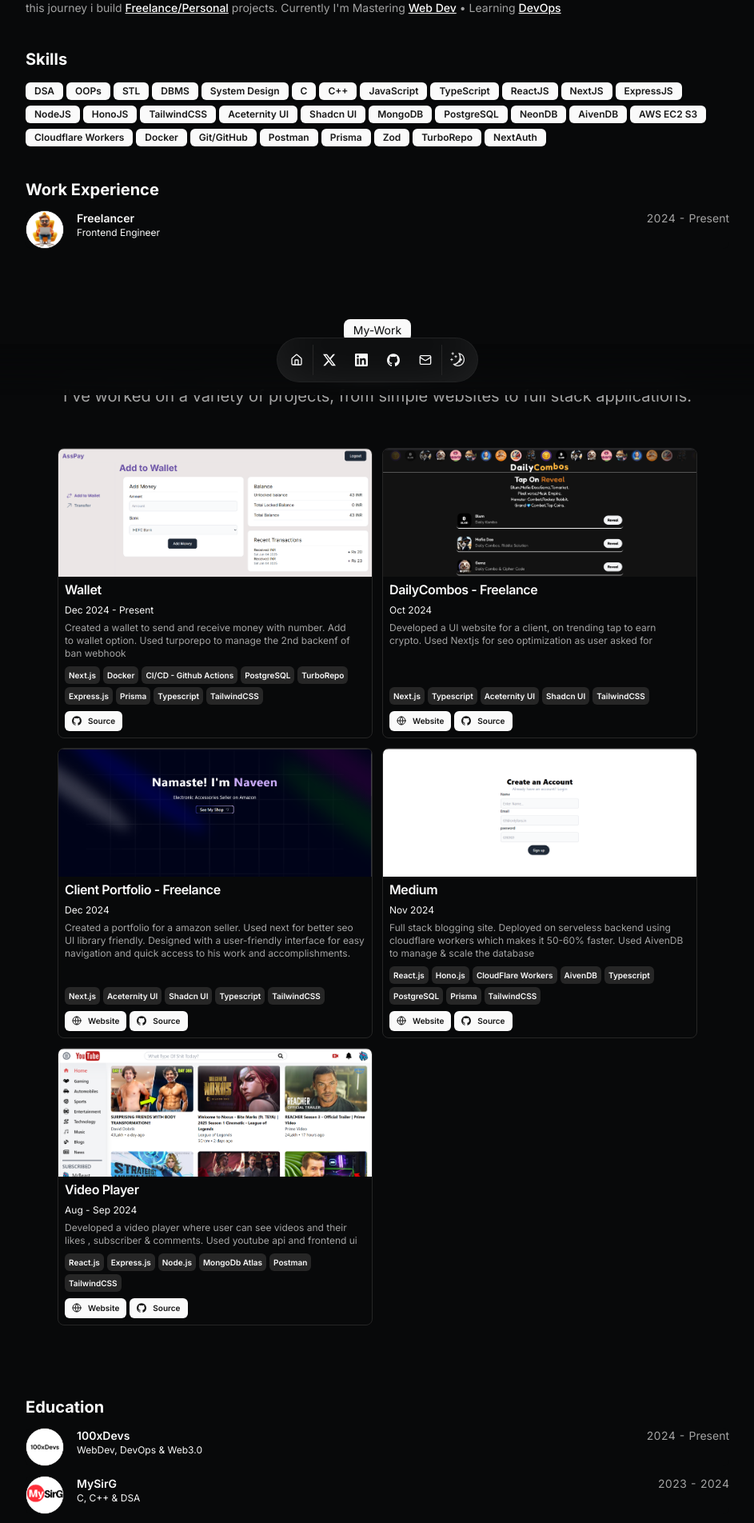
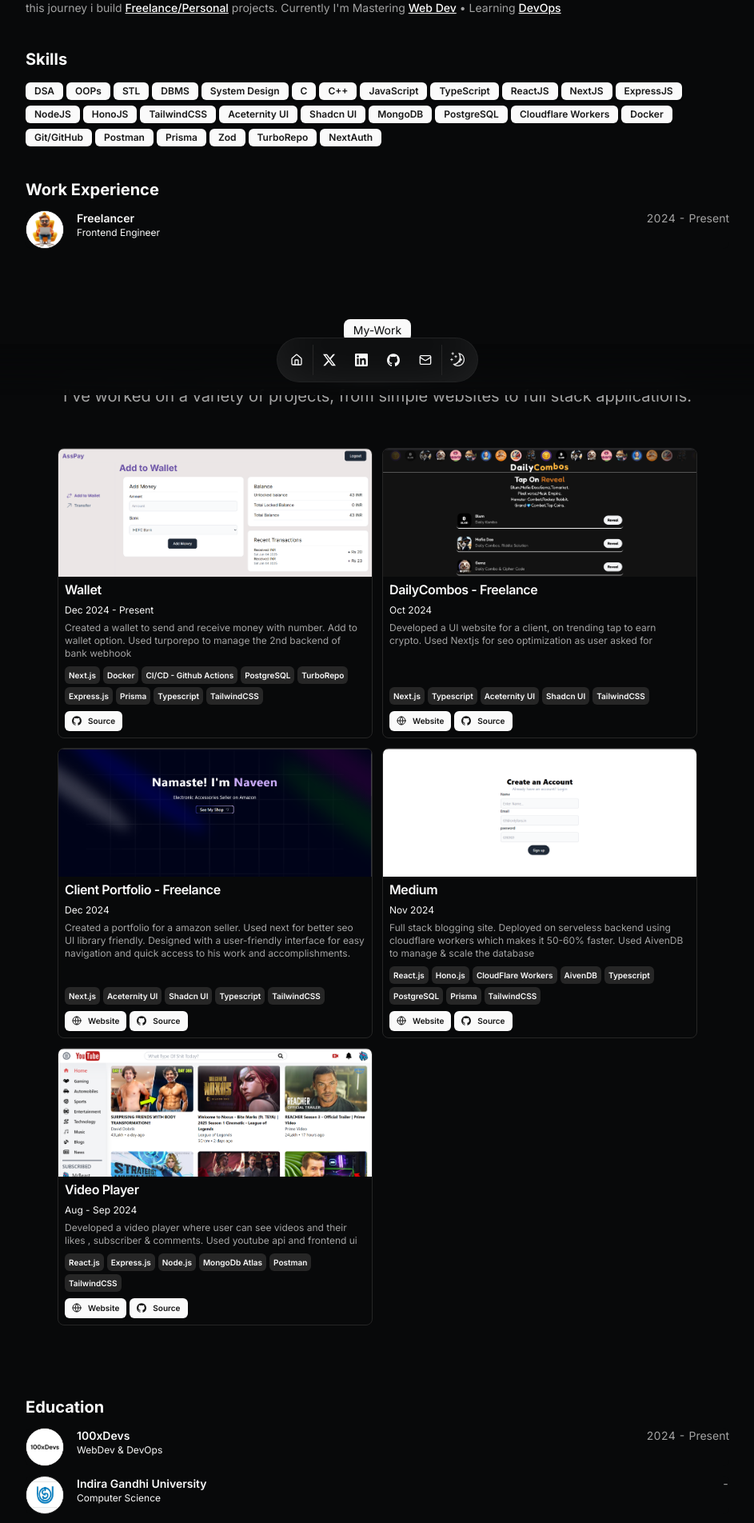
Before and after one commit to Aarav-Rawat/Portfolio_2_Next.js, a Next.js app: page / in a window 1280 px wide. Shown: the part 306-2210 px from the top of the page at 80% size, without its empty margins (168-1111 px from the left). Built offline with nearby package versions, Linux system fonts and the light colour scheme.

Commit message:
wallet info changed

```diff
--- a/src/app/page.tsx
+++ b/src/app/page.tsx
@@ -135,8 +135,6 @@ export default function Page() {
         </div>
       </section>
 
-
-
       <section id="education">
         <div className="flex min-h-0 flex-col gap-y-3">
           <BlurFade delay={BLUR_FADE_DELAY * 7}>
--- a/src/data/resume.tsx
+++ b/src/data/resume.tsx
@@ -36,9 +36,6 @@ export const DATA = {
     "Shadcn UI",
     "MongoDB",
     "PostgreSQL",
-    "NeonDB",
-    "AivenDB",
-    "AWS EC2 S3",
     "Cloudflare Workers",
     "Docker",
     "Git/GitHub",
@@ -111,10 +108,18 @@ export const DATA = {
     {
       school: "100xDevs",
       href: "",
-      degree: "WebDev, DevOps & Web3.0",
+      degree: "WebDev & DevOps",
       logoUrl: "/course.png",
       start: "2024",
       end: "Present",
+    },
+    {
+      school: "Indira Gandhi University",
+      href: "",
+      degree: "Computer Science",
+      logoUrl: "/college.jpeg",
+      start: "",
+      end: "",
     },
     {
       school: "MySirG",
@@ -124,14 +129,7 @@ export const DATA = {
       start: "2023",
       end: "2024",
     },
-    {
-      school: "Indira Gandhi University",
-      href: "",
-      degree: "Computer Science",
-      logoUrl: "/college.jpeg",
-      start: "",
-      end: "",
-    },
+
     {
       school: "School",
       href: "",
@@ -149,7 +147,7 @@ export const DATA = {
       dates: "Dec 2024 - Present",
       active: true,
       description:
-        "Created a wallet to send and receive money with number. Add to wallet option. Used turporepo to manage the 2nd backenf of ban webhook",
+        "Created a wallet to send and receive money with number. Add to wallet option. Used turporepo to manage the 2nd backend of bank webhook",
       technologies: [
         "Next.js",
         "Docker",
```
